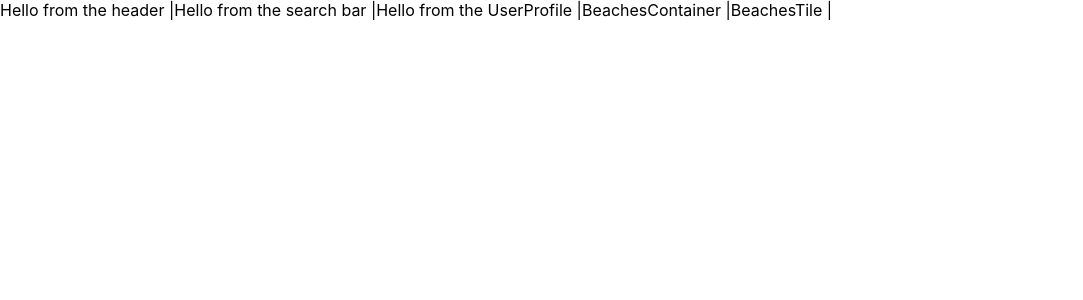
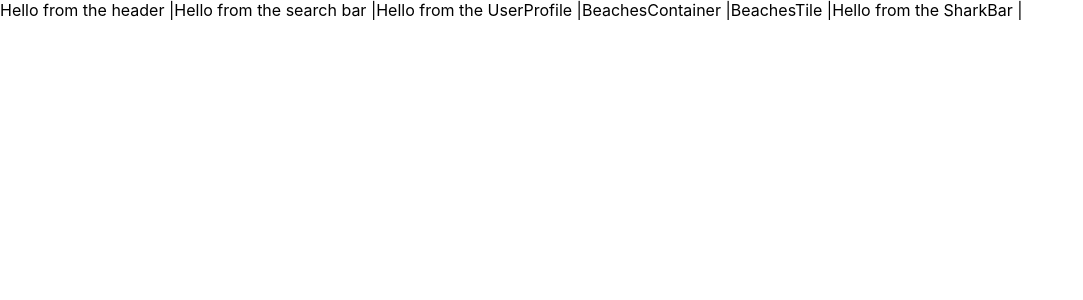
Before and after one commit to jmarthaller/finteck, a React (Create React App) app in the folder finteck-frontend/: page / in a window 1280 px wide. Shown: the top 300 px of the page, without its empty margins (0-1083 px from the left). Built offline with nearby package versions, Linux system fonts and the light colour scheme; no server answers.

Commit message:
Hook SharkBar to BeachesTile

```diff
--- a/finteck-frontend/src/components/BeachesTile.tsx
+++ b/finteck-frontend/src/components/BeachesTile.tsx
@@ -1,10 +1,12 @@
 import React from 'react';
+import SharkBar from './SharkBar';
 
 function BeachesTile() {
 
     return (
         <>
         BeachesTile |
+        <SharkBar />
         </>
     )
 
--- a/finteck-frontend/src/components/SharkBar.tsx
+++ b/finteck-frontend/src/components/SharkBar.tsx
@@ -4,7 +4,9 @@ import React from 'react';
 
 function SharkBar() {
     return (
-        "Hello from the SharkBar"
+        <>
+        Hello from the SharkBar |
+        </>
     );
 }
 
```
